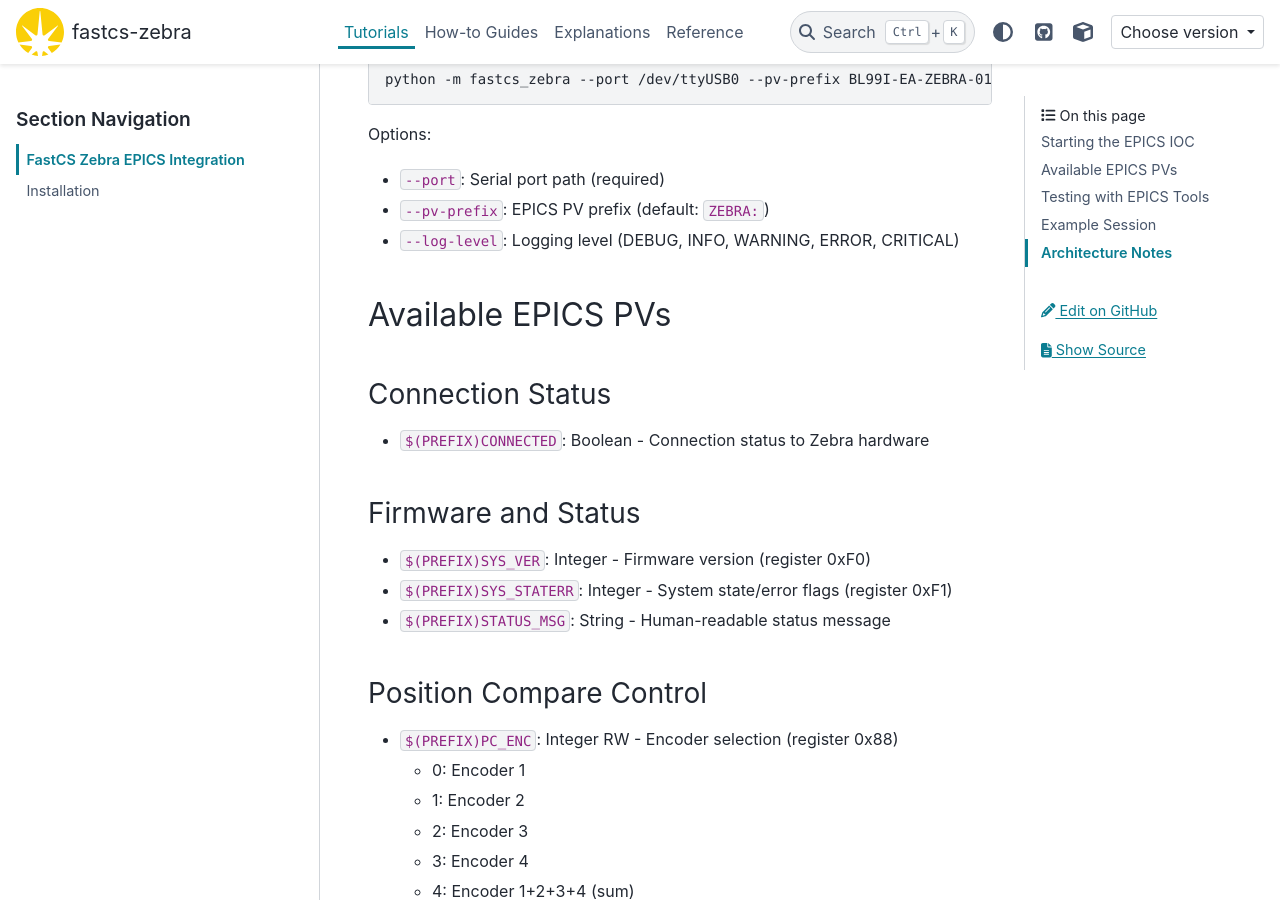
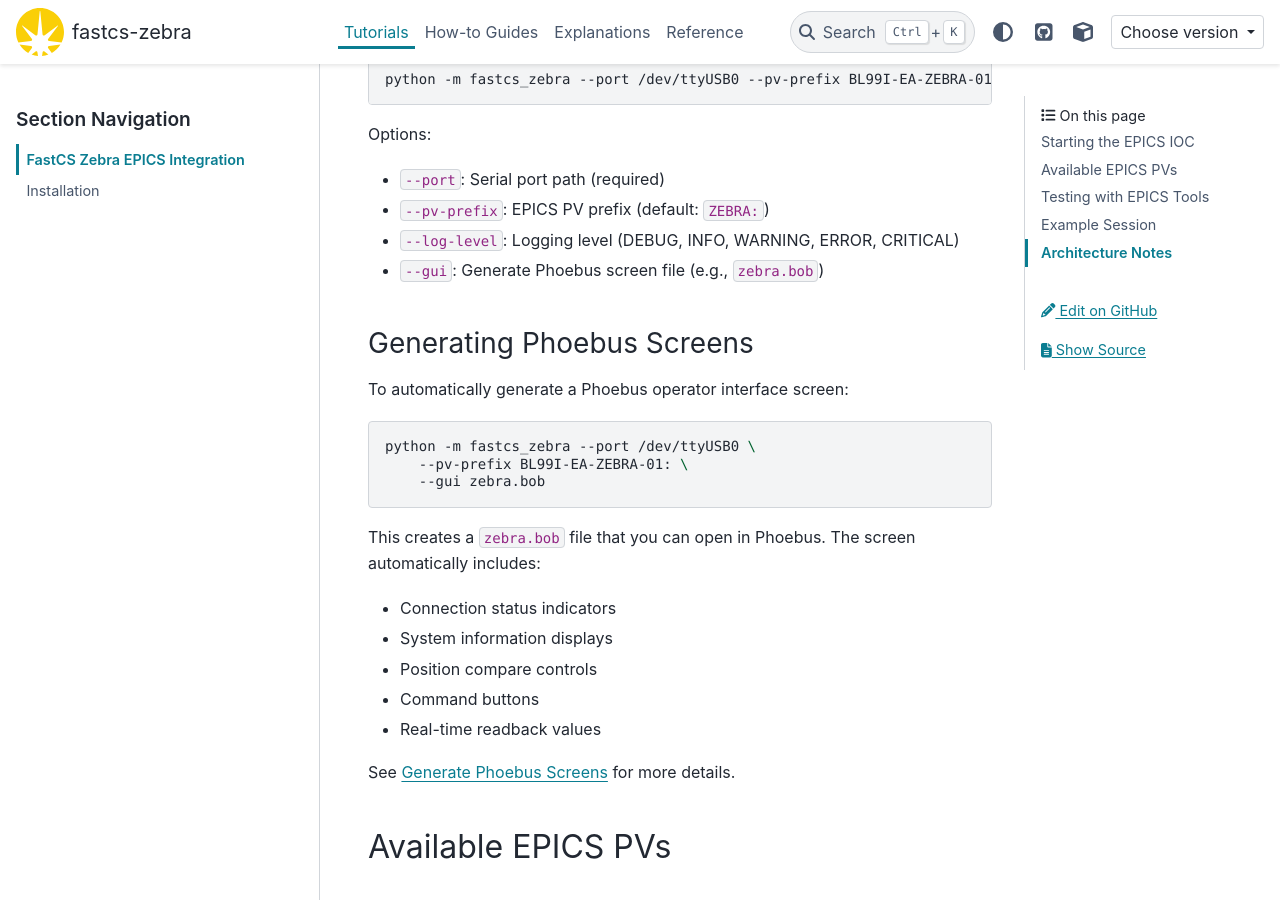
Before and after one commit to gilesknap/fastcs-zebra, a Sphinx documentation site: the page built from docs/tutorials/epics-integration.md, in a window 1280 px wide and 900 px high, scrolled down 397 px. Built offline with Sphinx 7.4.7 and the PyData theme 0.15.4, drawn with Linux system fonts in a browser that asks for light colours; pages that are not in the unit, such as notebooks, are missing from menus; the version number could not be read and is left out.

Commit message:
add screen generation

````diff
--- a/docs/tutorials/epics-integration.md
+++ b/docs/tutorials/epics-integration.md
@@ -14,6 +14,26 @@ Options:
 - `--port`: Serial port path (required)
 - `--pv-prefix`: EPICS PV prefix (default: `ZEBRA:`)
 - `--log-level`: Logging level (DEBUG, INFO, WARNING, ERROR, CRITICAL)
+- `--gui`: Generate Phoebus screen file (e.g., `zebra.bob`)
+
+### Generating Phoebus Screens
+
+To automatically generate a Phoebus operator interface screen:
+
+```bash
+python -m fastcs_zebra --port /dev/ttyUSB0 \
+    --pv-prefix BL99I-EA-ZEBRA-01: \
+    --gui zebra.bob
+```
+
+This creates a `zebra.bob` file that you can open in Phoebus. The screen automatically includes:
+- Connection status indicators
+- System information displays
+- Position compare controls
+- Command buttons
+- Real-time readback values
+
+See [Generate Phoebus Screens](../how-to/generate-phoebus-screens.md) for more details.
 
 ## Available EPICS PVs
 
````
Also changed, not shown: README.md (+9 -1 lines), docs/how-to/generate-phoebus-screens.md (added, +139 -0 lines), 2 other files.
